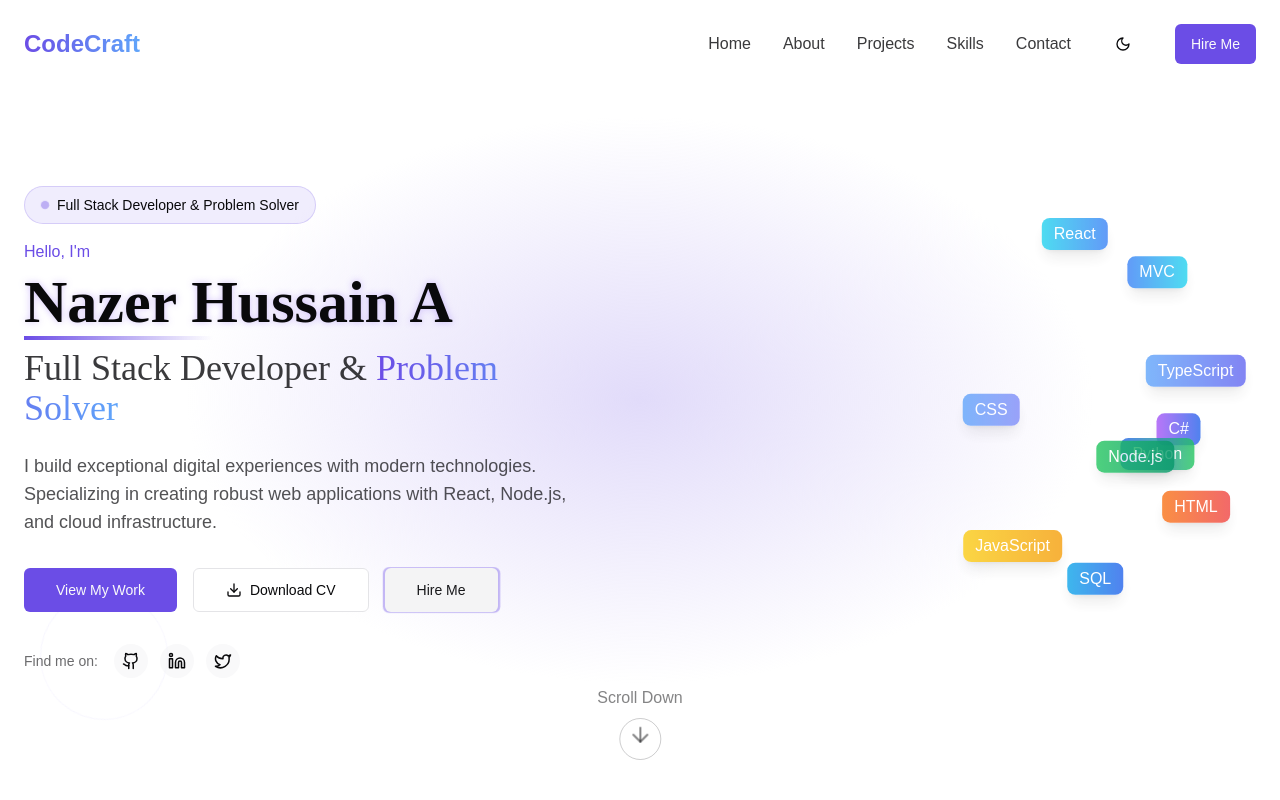
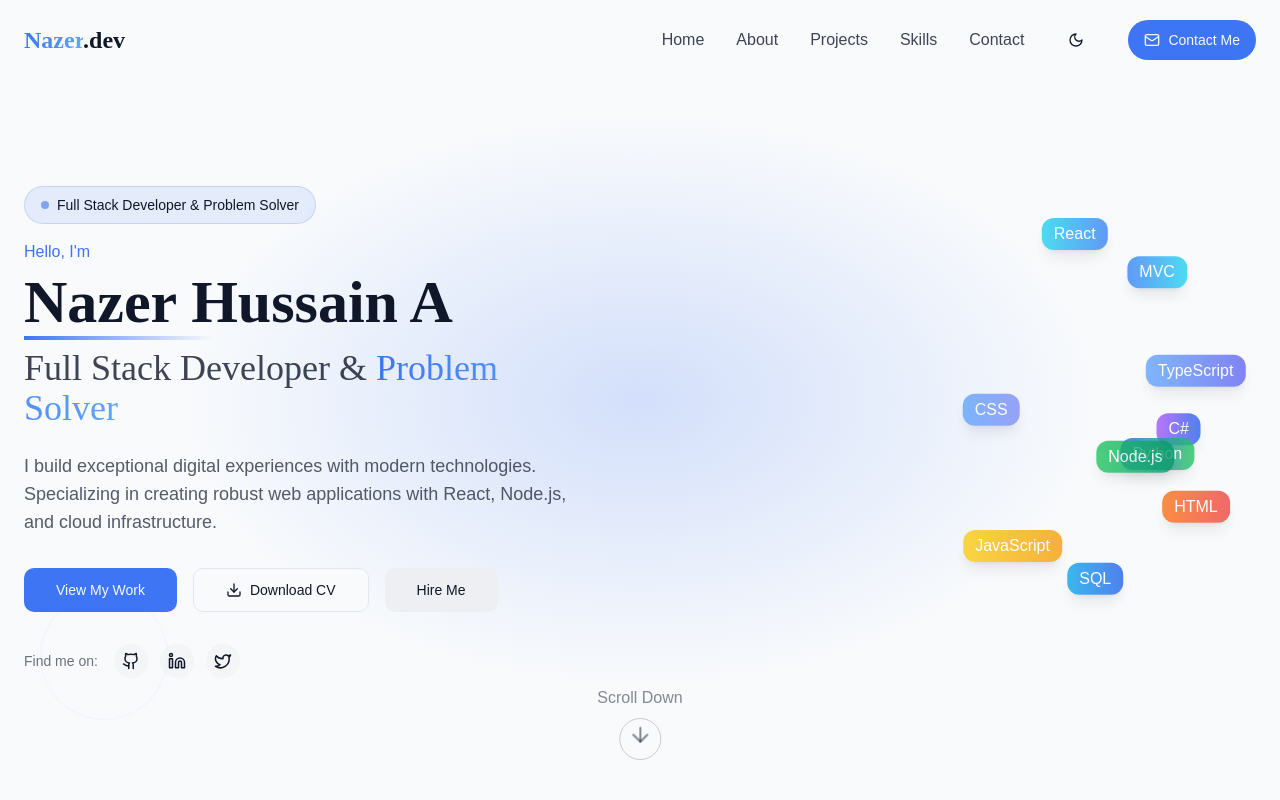
Before and after one commit to nazerhussain86/clever-web-canvas-freelancer, a React (Vite) app: page / in a window 1280 px wide. Shown: the top 800 px of the page. Built offline with nearby package versions, Linux system fonts and the light colour scheme.

Commit message:
Refactor: Update UI design
This commit refactors the UI to implement a new design.

```diff
--- a/src/components/Contact.tsx
+++ b/src/components/Contact.tsx
@@ -2,8 +2,7 @@
 import { Button } from "@/components/ui/button";
 import { Input } from "@/components/ui/input";
 import { Textarea } from "@/components/ui/textarea";
-import { Card } from "@/components/ui/card";
-import { Mail, MapPin, Phone } from "lucide-react";
+import { AtSign, MapPin, Phone } from "lucide-react";
 import { useState } from "react";
 
 const Contact = () => {
@@ -43,19 +42,19 @@ const Contact = () => {
 
   const contactInfo = [
     {
-      icon: <Mail className="h-5 w-5 text-primary" />,
+      icon: <AtSign className="h-6 w-6 text-primary" />,
       title: "Email",
-      value: "john.doe@example.com",
-      link: "mailto:john.doe@example.com",
+      value: "nazer.hussain@example.com",
+      link: "mailto:nazer.hussain@example.com",
     },
     {
-      icon: <Phone className="h-5 w-5 text-primary" />,
+      icon: <Phone className="h-6 w-6 text-primary" />,
       title: "Phone",
       value: "+1 (555) 123-4567",
       link: "tel:+15551234567",
     },
     {
-      icon: <MapPin className="h-5 w-5 text-primary" />,
+      icon: <MapPin className="h-6 w-6 text-primary" />,
       title: "Location",
       value: "San Francisco, CA",
       link: "#",
@@ -65,25 +64,24 @@ const Contact = () => {
   return (
     <section id="contact" className="section-padding">
       <div className="container mx-auto">
-        <h2 className="section-title gradient-text text-center">Get In Touch</h2>
-        <p className="text-center text-foreground/70 max-w-2xl mx-auto mb-16">
+        <div className="text-center max-w-2xl mx-auto mb-16">
+          <h2 className="section-title title-underline-center gradient-text inline-block mb-8">Let's Connect</h2>
+          <p className="text-foreground/70">
             Have a project in mind or want to discuss potential opportunities?
-          I'd love to hear from you. Fill out the form below and I'll get back to you soon.
+            I'd love to hear from you.
           </p>
+        </div>
 
-        <div className="grid grid-cols-1 lg:grid-cols-3 gap-10">
+        <div className="grid grid-cols-1 lg:grid-cols-3 gap-8">
           {/* Contact Information */}
-          <div className="space-y-6">
+          <div className="lg:col-span-1 space-y-6">
             {contactInfo.map((info, index) => (
-              <Card
+              <a
                 key={index}
-                className="p-6 border border-primary/10 bg-secondary/30 card-hover"
+                href={info.link}
+                className="backdrop-panel p-6 flex items-start gap-4 card-hover no-underline text-foreground"
               >
-                <a
-                  href={info.link}
-                  className="flex items-start space-x-4 no-underline text-foreground"
-                >
-                  <div className="bg-background p-3 rounded-full">
+                <div className="rounded-full bg-primary/10 p-3 flex-shrink-0">
                   {info.icon}
                 </div>
                 <div>
@@ -91,38 +89,15 @@ const Contact = () => {
                   <p className="text-foreground/70">{info.value}</p>
                 </div>
               </a>
-              </Card>
             ))}
-
-            <div className="mt-8 pt-8 border-t border-primary/10">
-              <h3 className="text-lg font-medium mb-4">Connect With Me</h3>
-              <div className="flex space-x-4">
-                {["github", "linkedin", "twitter", "instagram"].map(
-                  (social) => (
-                    <a
-                      key={social}
-                      href={`#${social}`}
-                      className="bg-secondary hover:bg-primary/20 p-2 rounded-full transition-colors"
-                    >
-                      <img
-                        src={`https://cdn.simpleicons.org/${social}`}
-                        alt={social}
-                        className="w-5 h-5"
-                      />
-                    </a>
-                  )
-                )}
-              </div>
-            </div>
           </div>
 
           {/* Contact Form */}
           <div className="lg:col-span-2">
-            <Card className="p-8 border border-primary/10 bg-secondary/30">
-              <form onSubmit={handleSubmit} className="space-y-6">
-                <div className="grid grid-cols-1 sm:grid-cols-2 gap-6">
+            <form onSubmit={handleSubmit} className="backdrop-panel p-8">
+              <div className="grid grid-cols-1 sm:grid-cols-2 gap-6 mb-6">
                 <div className="space-y-2">
-                    <label htmlFor="name" className="text-sm font-medium">
+                  <label htmlFor="name" className="text-sm font-medium block">
                     Your Name
                   </label>
                   <Input
@@ -131,12 +106,13 @@ const Contact = () => {
                     placeholder="John Doe"
                     value={formData.name}
                     onChange={handleChange}
+                    className="bg-white/50 dark:bg-foreground/5"
                     required
                   />
                 </div>
 
                 <div className="space-y-2">
-                    <label htmlFor="email" className="text-sm font-medium">
+                  <label htmlFor="email" className="text-sm font-medium block">
                     Your Email
                   </label>
                   <Input
@@ -146,13 +122,14 @@ const Contact = () => {
                     placeholder="john@example.com"
                     value={formData.email}
                     onChange={handleChange}
+                    className="bg-white/50 dark:bg-foreground/5"
                     required
                   />
                 </div>
               </div>
 
-                <div className="space-y-2">
-                  <label htmlFor="subject" className="text-sm font-medium">
+              <div className="space-y-2 mb-6">
+                <label htmlFor="subject" className="text-sm font-medium block">
                   Subject
                 </label>
                 <Input
@@ -161,12 +138,13 @@ const Contact = () => {
                   placeholder="Project Inquiry"
                   value={formData.subject}
                   onChange={handleChange}
+                  className="bg-white/50 dark:bg-foreground/5"
                   required
                 />
               </div>
 
-                <div className="space-y-2">
-                  <label htmlFor="message" className="text-sm font-medium">
+              <div className="space-y-2 mb-8">
+                <label htmlFor="message" className="text-sm font-medium block">
                   Message
                 </label>
                 <Textarea
@@ -176,15 +154,19 @@ const Contact = () => {
                   rows={6}
                   value={formData.message}
                   onChange={handleChange}
+                  className="bg-white/50 dark:bg-foreground/5 resize-none"
                   required
                 />
               </div>
 
-                <Button type="submit" className="w-full" disabled={isSubmitting}>
+              <Button
+                type="submit"
+                className="w-full btn-shine rounded-full"
+                disabled={isSubmitting}
+              >
                 {isSubmitting ? "Sending..." : "Send Message"}
               </Button>
             </form>
-            </Card>
           </div>
         </div>
       </div>
--- a/src/components/Footer.tsx
+++ b/src/components/Footer.tsx
@@ -5,41 +5,44 @@ const Footer = () => {
   const currentYear = new Date().getFullYear();
 
   return (
-    <footer className="bg-secondary/50 py-10 border-t border-primary/10">
-      <div className="container mx-auto px-6">
+    <footer className="bg-secondary/30 py-16 border-t border-primary/5">
+      <div className="container mx-auto px-4 md:px-6">
         <div className="flex flex-col md:flex-row justify-between items-center">
-          <div className="mb-6 md:mb-0">
-            <h2 className="text-2xl font-bold gradient-text">CodeCraft</h2>
-            <p className="text-sm text-foreground/70 mt-2">
-              Creating exceptional digital experiences
+          <div className="mb-8 md:mb-0">
+            <h2 className="text-2xl font-serif font-bold">
+              <span className="gradient-text">Nazer</span>
+              <span className="text-foreground">.dev</span>
+            </h2>
+            <p className="text-foreground/70 mt-2 max-w-sm">
+              Creating exceptional digital experiences with modern technologies
             </p>
           </div>
 
-          <div className="flex space-x-6">
+          <div className="flex flex-wrap gap-6">
             <a
               href="#"
-              className="text-foreground/70 hover:text-primary transition-colors"
+              className="social-icon"
               aria-label="Github"
             >
               <Github size={20} />
             </a>
             <a
               href="#"
-              className="text-foreground/70 hover:text-primary transition-colors"
+              className="social-icon"
               aria-label="LinkedIn"
             >
               <Linkedin size={20} />
             </a>
             <a
               href="#"
-              className="text-foreground/70 hover:text-primary transition-colors"
+              className="social-icon"
               aria-label="Twitter"
             >
               <Twitter size={20} />
             </a>
             <a
-              href="#"
-              className="text-foreground/70 hover:text-primary transition-colors"
+              href="#contact"
+              className="social-icon"
               aria-label="Email"
             >
               <Mail size={20} />
@@ -47,13 +50,13 @@ const Footer = () => {
           </div>
         </div>
 
-        <div className="border-t border-primary/10 mt-8 pt-8 flex flex-col md:flex-row justify-between items-center text-sm text-foreground/60">
-          <p>&copy; {currentYear} John Doe. All rights reserved.</p>
-          <div className="flex space-x-6 mt-4 md:mt-0">
-            <a href="#" className="hover:text-primary transition-colors">
+        <div className="border-t border-primary/5 mt-8 pt-8 flex flex-col md:flex-row justify-between items-center text-sm">
+          <p className="text-foreground/60">&copy; {currentYear} Nazer Hussain. All rights reserved.</p>
+          <div className="flex gap-6 mt-4 md:mt-0">
+            <a href="#" className="text-foreground/60 hover:text-primary transition-colors">
               Privacy Policy
             </a>
-            <a href="#" className="hover:text-primary transition-colors">
+            <a href="#" className="text-foreground/60 hover:text-primary transition-colors">
               Terms of Service
             </a>
           </div>
--- a/src/components/Header.tsx
+++ b/src/components/Header.tsx
@@ -1,7 +1,7 @@
 
 import { useState, useEffect } from "react";
 import { Button } from "@/components/ui/button";
-import { Menu, X, Sun, Moon } from "lucide-react";
+import { Menu, X, Sun, Moon, Mail } from "lucide-react";
 import { useTheme } from "./ThemeProvider";
 
 const Header = () => {
@@ -37,15 +37,16 @@ const Header = () => {
 
   return (
     <header
-      className={`fixed top-0 left-0 w-full z-50 transition-all duration-300 ${
+      className={`fixed top-0 left-0 w-full z-50 transition-all duration-500 ${
         scrolled
-          ? "bg-background/90 backdrop-blur-md shadow-md py-4"
-          : "bg-transparent py-6"
+          ? "py-3 bg-white/80 dark:bg-foreground/80 backdrop-blur-md shadow-md"
+          : "py-5 bg-transparent"
       }`}
     >
-      <div className="container mx-auto px-6 flex justify-between items-center">
-        <a href="#home" className="text-2xl font-bold gradient-text">
-          CodeCraft
+      <div className="container mx-auto px-4 md:px-6 flex justify-between items-center">
+        <a href="#home" className="text-2xl font-serif font-bold">
+          <span className="gradient-text">Nazer</span>
+          <span className="text-foreground">.dev</span>
         </a>
 
         {/* Desktop Navigation */}
@@ -54,25 +55,28 @@ const Header = () => {
             <a
               key={link.name}
               href={link.href}
-              className="text-foreground/80 hover:text-primary transition-colors"
+              className="nav-link text-foreground/80 font-medium"
             >
               {link.name}
             </a>
           ))}
-          <Button onClick={toggleTheme} variant="ghost" size="icon">
+          <Button onClick={toggleTheme} variant="ghost" size="icon" className="rounded-full">
             {theme === "light" ? <Moon size={20} /> : <Sun size={20} />}
           </Button>
-          <Button>Hire Me</Button>
+          <Button className="rounded-full flex items-center gap-2">
+            <Mail size={16} /> Contact Me
+          </Button>
         </nav>
 
         {/* Mobile Menu Button */}
-        <div className="md:hidden flex items-center space-x-2">
-          <Button onClick={toggleTheme} variant="ghost" size="icon" className="mr-2">
-            {theme === "light" ? <Moon size={20} /> : <Sun size={20} />}
+        <div className="md:hidden flex items-center space-x-3">
+          <Button onClick={toggleTheme} variant="ghost" size="icon" className="rounded-full">
+            {theme === "light" ? <Moon size={18} /> : <Sun size={18} />}
           </Button>
           <button
-            className="text-foreground/80 hover:text-primary"
+            className="text-foreground p-1"
             onClick={() => setIsMenuOpen(!isMenuOpen)}
+            aria-label="Toggle menu"
           >
             {isMenuOpen ? <X size={24} /> : <Menu size={24} />}
           </button>
@@ -81,19 +85,21 @@ const Header = () => {
 
       {/* Mobile Navigation */}
       {isMenuOpen && (
-        <div className="md:hidden bg-background/95 backdrop-blur-md w-full">
-          <nav className="container mx-auto px-6 py-4 flex flex-col space-y-4">
+        <div className="md:hidden glass-panel mx-4 mt-2 animate-fade-in">
+          <nav className="flex flex-col px-4 py-6">
             {navLinks.map((link) => (
               <a
                 key={link.name}
                 href={link.href}
-                className="text-foreground/80 hover:text-primary py-2"
+                className="py-3 border-b border-border/30 font-medium"
                 onClick={() => setIsMenuOpen(false)}
               >
                 {link.name}
               </a>
             ))}
-            <Button className="mt-4">Hire Me</Button>
+            <Button className="mt-4 rounded-full flex items-center justify-center gap-2">
+              <Mail size={16} /> Contact Me
+            </Button>
           </nav>
         </div>
       )}
--- a/src/index.css
+++ b/src/index.css
@@ -8,74 +8,74 @@
 @layer base {
   :root {
     /* Light theme variables */
-    --background: 0 0% 100%;
-    --foreground: 240 10% 3.9%;
+    --background: 210 40% 98%;
+    --foreground: 222 47% 11%;
 
     --card: 0 0% 100%;
-    --card-foreground: 240 10% 3.9%;
+    --card-foreground: 222 47% 11%;
 
     --popover: 0 0% 100%;
-    --popover-foreground: 240 10% 3.9%;
+    --popover-foreground: 222 47% 11%;
 
-    --primary: 252 75% 60%;
-    --primary-foreground: 0 0% 98%;
+    --primary: 222 89% 60%;
+    --primary-foreground: 210 40% 98%;
 
-    --secondary: 240 4.8% 95.9%;
-    --secondary-foreground: 240 5.9% 10%;
+    --secondary: 215 14% 94%;
+    --secondary-foreground: 222 47% 11%;
 
-    --muted: 240 4.8% 95.9%;
-    --muted-foreground: 240 3.8% 46.1%;
+    --muted: 215 14% 94%;
+    --muted-foreground: 217 19% 35%;
 
-    --accent: 240 4.8% 95.9%;
-    --accent-foreground: 240 5.9% 10%;
+    --accent: 215 99% 95%;
+    --accent-foreground: 222 47% 11%;
 
-    --destructive: 0 84.2% 60.2%;
-    --destructive-foreground: 0 0% 98%;
+    --destructive: 0 84% 60%;
+    --destructive-foreground: 210 40% 98%;
 
-    --border: 240 5.9% 90%;
-    --input: 240 5.9% 90%;
-    --ring: 252 75% 60%;
+    --border: 214 32% 91%;
+    --input: 214 32% 91%;
+    --ring: 222 89% 60%;
 
-    --radius: 0.5rem;
+    --radius: 0.75rem;
 
-    --sidebar-background: 0 0% 98%;
-    --sidebar-foreground: 240 5.3% 26.1%;
-    --sidebar-primary: 240 5.9% 10%;
-    --sidebar-primary-foreground: 0 0% 98%;
-    --sidebar-accent: 240 4.8% 95.9%;
-    --sidebar-accent-foreground: 240 5.9% 10%;
-    --sidebar-border: 220 13% 91%;
-    --sidebar-ring: 217.2 91.2% 59.8%;
+    --sidebar-background: 0 0% 100%;
+    --sidebar-foreground: 222 47% 11%;
+    --sidebar-primary: 222 47% 11%;
+    --sidebar-primary-foreground: 0 0% 100%;
+    --sidebar-accent: 215 14% 94%;
+    --sidebar-accent-foreground: 222 47% 11%;
+    --sidebar-border: 214 32% 91%;
+    --sidebar-ring: 222 89% 60%;
   }
 
   .dark {
-    --background: 240 10% 3.9%;
-    --foreground: 0 0% 98%;
+    --background: 222 47% 11%;
+    --foreground: 210 40% 98%;
 
-    --card: 240 10% 3.9%;
-    --card-foreground: 0 0% 98%;
+    --card: 222 47% 11%;
+    --card-foreground: 210 40% 98%;
 
-    --popover: 240 10% 3.9%;
-    --popover-foreground: 0 0% 98%;
+    --popover: 222 47% 11%;
+    --popover-foreground: 210 40% 98%;
 
-    --primary: 252 100% 67%;
-    --primary-foreground: 0 0% 98%;
+    --primary: 217 91% 60%;
+    --primary-foreground: 210 40% 98%;
 
-    --secondary: 240 3.7% 15.9%;
-    --secondary-foreground: 0 0% 98%;
+    --secondary: 217 19% 27%;
+    --secondary-foreground: 210 40% 98%;
 
-    --muted: 240 3.7% 15.9%;
-    --muted-foreground: 240 5% 64.9%;
+    --muted: 217 19% 27%;
+    --muted-foreground: 215 20% 65%;
 
-    --accent: 240 3.7% 15.9%;
-    --accent-foreground: 0 0% 98%;
+    --accent: 217 19% 27%;
+    --accent-foreground: 210 40% 98%;
 
-    --destructive: 0 62.8% 30.6%;
-    --destructive-foreground: 0 0% 98%;
+    --destructive: 0 62% 30%;
+    --destructive-foreground: 210 40% 98%;
 
-    --border: 240 3.7% 15.9%;
-    --input: 240 3.7% 15.9%;
-    --ring: 252 100% 67%;
+    --border: 217 19% 27%;
+    --input: 217 19% 27%;
+    --ring: 217 91% 60%;
   }
 }
 
@@ -98,11 +98,19 @@
   }
 
   .section-padding {
-    @apply py-20 px-6 md:px-10 lg:px-20;
+    @apply py-24 px-4 md:px-6 lg:px-8;
   }
 
   .section-title {
-    @apply text-3xl md:text-4xl lg:text-5xl font-bold mb-10;
+    @apply text-3xl md:text-4xl lg:text-5xl font-bold mb-6;
+  }
+
+  .title-underline {
+    @apply relative after:absolute after:left-0 after:-bottom-3 after:h-1 after:w-16 after:bg-primary after:rounded-full;
+  }
+
+  .title-underline-center {
+    @apply relative after:absolute after:left-1/2 after:-translate-x-1/2 after:-bottom-3 after:h-1 after:w-16 after:bg-primary after:rounded-full;
   }
 
   .gradient-text {
@@ -113,122 +121,56 @@
     @apply relative before:absolute before:inset-0 before:p-[2px] before:bg-gradient-to-r before:from-primary before:to-blue-400 before:rounded-xl before:-z-10;
   }
 
-  .glass-effect {
-    @apply backdrop-blur-sm bg-white/40 dark:bg-black/30 shadow-lg border border-white/20 dark:border-white/10;
+  .glass-panel {
+    @apply bg-white/80 dark:bg-foreground/10 backdrop-blur-md border border-white/20 dark:border-white/10 rounded-xl;
   }
 
-  .floating-animation {
-    animation: floating 3s ease-in-out infinite;
+  .backdrop-panel {
+    @apply bg-white/50 dark:bg-black/20 backdrop-blur-lg rounded-xl border border-white/30 dark:border-white/5 shadow-lg;
   }
 
-  @keyframes floating {
-    0% { transform: translateY(0px); }
-    50% { transform: translateY(-10px); }
-    100% { transform: translateY(0px); }
+  .animate-float {
+    animation: float 5s ease-in-out infinite;
+  }
+
+  .animated-gradient-bg {
+    background: linear-gradient(-45deg, #4f46e5, #3b82f6, #2563eb, #6366f1);
+    background-size: 400% 400%;
+    animation: gradient-shift 15s ease infinite;
   }
 
   .card-hover {
-    @apply transition-all duration-300 hover:shadow-xl hover:-translate-y-1;
+    @apply transition-all duration-300 hover:shadow-xl hover:shadow-primary/10 hover:-translate-y-1;
   }
 
-  .list-item {
-    @apply pl-4 relative before:content-['•'] before:absolute before:left-0 before:text-primary;
+  .list-feature {
+    @apply pl-6 relative before:content-[''] before:absolute before:left-0 before:top-1.5 before:h-3 before:w-3 before:bg-primary/20 before:border before:border-primary/50 before:rounded;
   }
 
-  .animated-gradient-bg {
-    background: linear-gradient(-45deg, #9b87f5, #7E69AB, #8B5CF6, #D946EF);
-    background-size: 400% 400%;
-    animation: gradient 15s ease infinite;
+  .skill-tag {
+    @apply px-4 py-2 rounded-full bg-secondary text-foreground/80 text-sm font-medium transition-all hover:bg-primary hover:text-primary-foreground;
   }
 
-  @keyframes gradient {
-    0% { background-position: 0% 50%; }
-    50% { background-position: 100% 50%; }
-    100% { background-position: 0% 50%; }
+  .nav-link {
+    @apply relative hover:text-primary transition-colors after:absolute after:left-0 after:-bottom-1 after:h-0.5 after:w-0 after:bg-primary after:transition-all hover:after:w-full;
   }
 
-  .shine-effect {
-    position: relative;
-    overflow: hidden;
+  .btn-shine {
+    @apply overflow-hidden relative;
   }
 
-  .shine-effect::after {
-    content: '';
-    position: absolute;
-    top: -50%;
-    left: -50%;
-    width: 200%;
-    height: 200%;
-    background: linear-gradient(
-      to bottom right,
-      rgba(255, 255, 255, 0) 0%,
-      rgba(255, 255, 255, 0.1) 50%,
-      rgba(255, 255, 255, 0) 100%
-    );
-    transform: rotate(30deg);
-    animation: shine 6s infinite;
+  .btn-shine::after {
+    @apply content-[''] absolute top-0 -left-full w-full h-full bg-white/20 transform skew-x-12;
+    animation: shine 2.2s ease-out infinite;
   }
 
   @keyframes shine {
-    0% { transform: translateX(-100%) rotate(30deg); }
-    20%, 100% { transform: translateX(100%) rotate(30deg); }
-  }
-
-  /* Pulse effect for text */
-  .pulse-text {
-    animation: pulse-text-animation 3s infinite;
-  }
-
-  @keyframes pulse-text-animation {
-    0% {
-      text-shadow: 0 0 0 rgba(139, 92, 246, 0);
-    }
-    50% {
-      text-shadow: 0 0 10px rgba(139, 92, 246, 0.5);
-    }
     100% {
-      text-shadow: 0 0 0 rgba(139, 92, 246, 0);
+      left: 150%;
     }
   }
 
-  /* Pulse button effect */
-  .pulse-button {
-    position: relative;
-  }
-
-  .pulse-button::before {
-    content: '';
-    position: absolute;
-    inset: 0;
-    border-radius: inherit;
-    background-color: hsl(var(--primary));
-    animation: pulse 2s cubic-bezier(0.4, 0, 0.6, 1) infinite;
-    z-index: -1;
-  }
-
-  @keyframes pulse {
-    0% {
-      transform: scale(1);
-      opacity: 0.7;
-    }
-    50% {
-      transform: scale(1.05);
-      opacity: 0.3;
-    }
-    100% {
-      transform: scale(1);
-      opacity: 0.7;
-    }
-  }
-
-  /* Skills and testimonial carousel styling */
-  .carousel-card {
-    @apply bg-white/10 backdrop-blur-md border border-white/20 rounded-xl p-6 transition-all;
-    box-shadow: 0 4px 20px rgba(0, 0, 0, 0.1);
-  }
-
-  .carousel-card:hover {
-    @apply border-primary/30;
-    transform: translateY(-5px);
+  .social-icon {
+    @apply p-2.5 rounded-full text-foreground/70 bg-secondary transition-all hover:bg-primary hover:text-white hover:shadow-lg hover:shadow-primary/20;
   }
 }
--- a/src/pages/Index.tsx
+++ b/src/pages/Index.tsx
@@ -12,14 +12,8 @@ const Index = () => {
   return (
     <ThemeProvider defaultTheme="light" storageKey="portfolio-theme">
       <div className="bg-background text-foreground min-h-screen">
-        {/* Enhanced background elements */}
-        <div className="fixed top-0 left-0 w-full h-full pointer-events-none overflow-hidden z-0">
-          <div className="absolute bottom-0 left-0 w-1/2 h-1/2 bg-gradient-to-t from-blue-400/10 to-transparent rounded-full blur-3xl transform -translate-x-1/3 translate-y-1/4"></div>
-          <div className="absolute top-1/4 right-0 w-1/4 h-1/4 bg-gradient-to-b from-purple-400/5 to-transparent rounded-full blur-3xl"></div>
-        </div>
-
         <Header />
-        <main className="relative z-10">
+        <main className="relative">
           <Hero />
           <About />
           <Projects />
--- a/tailwind.config.ts
+++ b/tailwind.config.ts
@@ -19,6 +19,10 @@ export default {
 			}
 		},
 		extend: {
+			fontFamily: {
+				sans: ['Poppins', 'sans-serif'],
+				serif: ['Playfair Display', 'serif'],
+			},
 			colors: {
 				border: 'hsl(var(--border))',
 				input: 'hsl(var(--input))',
@@ -89,7 +93,7 @@ export default {
 				'fade-in': {
 					'0%': {
 						opacity: '0',
-						transform: 'translateY(10px)'
+						transform: 'translateY(20px)'
 					},
 					'100%': {
 						opacity: '1',
@@ -105,13 +109,43 @@ export default {
 						transform: 'translateX(0)',
 						opacity: '1'
 					}
+				},
+				'float': {
+					'0%, 100%': {
+						transform: 'translateY(0)'
+					},
+					'50%': {
+						transform: 'translateY(-10px)'
+					}
+				},
+				'pulse-soft': {
+					'0%, 100%': {
+						opacity: '1'
+					},
+					'50%': {
+						opacity: '0.7'
+					}
+				},
+				'gradient-shift': {
+					'0%': {
+						backgroundPosition: '0% 50%'
+					},
+					'50%': {
+						backgroundPosition: '100% 50%'
+					},
+					'100%': {
+						backgroundPosition: '0% 50%'
+					}
 				}
 			},
 			animation: {
 				'accordion-down': 'accordion-down 0.2s ease-out',
 				'accordion-up': 'accordion-up 0.2s ease-out',
-				'fade-in': 'fade-in 0.6s ease-out',
-				'slide-in': 'slide-in 0.6s ease-out'
+				'fade-in': 'fade-in 0.8s ease-out',
+				'slide-in': 'slide-in 0.8s ease-out',
+				'float': 'float 5s infinite ease-in-out',
+				'pulse-soft': 'pulse-soft 3s infinite ease-in-out',
+				'gradient-shift': 'gradient-shift 8s ease infinite'
 			}
 		}
 	},
```
Lines whose indentation alone changed are shown as unchanged.
